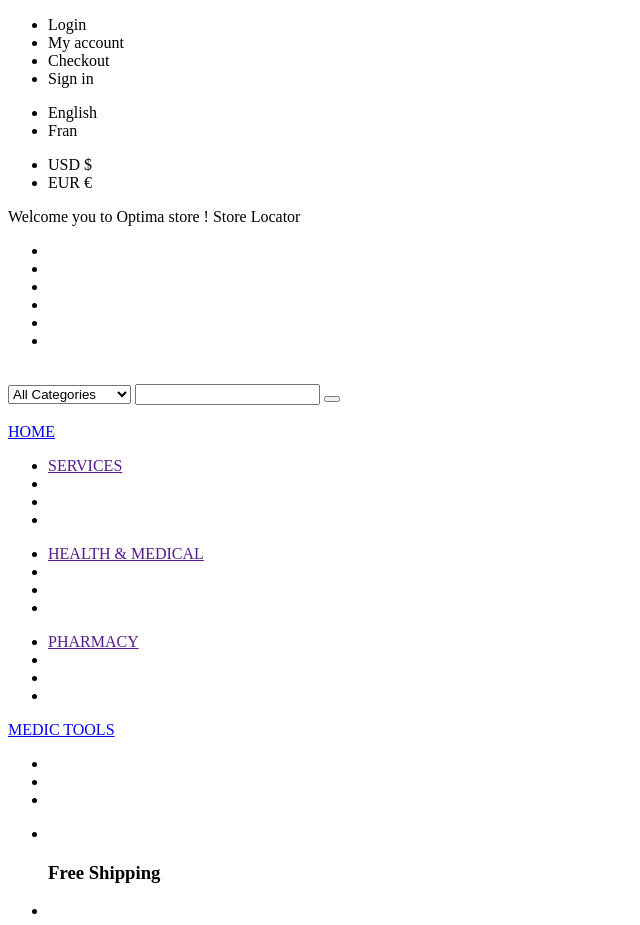
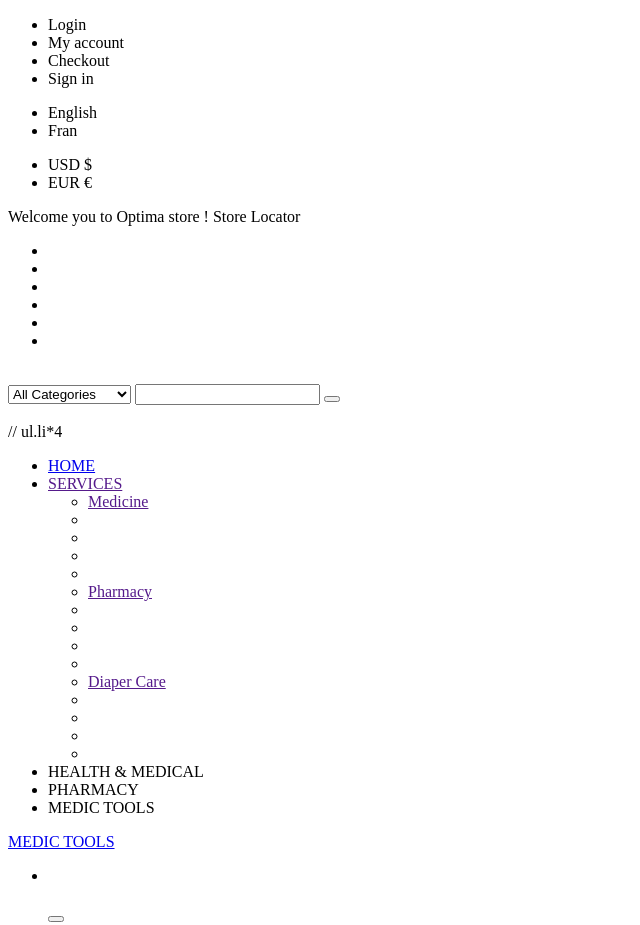
Before and after one commit to at-taitruong/fe-training, a plain HTML site: page html-layout.html in a window 1280 px wide. Shown: the top 925 px of the page, without its empty margins (0-640 px from the left). Drawn offline with Linux system fonts and the light colour scheme.

Commit message:
update code v2

```diff
--- a/html-layout.html
+++ b/html-layout.html
@@ -65,29 +65,43 @@
             <button type="submit"><i class="ic-search"></i></button>
           </form>
         </div>
-        <div class="cart"><a href=""><img src="" alt=""></a></div>
+        <div class="header-cart"><a href=""><img src="" alt=""></a></div>
       </div>
     </div>
     <nav class="nav">
       <div class="container">
-        <a href="/">HOME</a>
+        //
+        ul.li*4
+
         <ul class="menu">
-          <li class="menu-item"><a href="">SERVICES</a></li>
-          <li class="menu-item"><a href=""></a></li>
-          <li class="menu-item"><a href=""></a></li>
-          <li class="menu-item"><a href=""></a></li>
-        </ul>
-        <ul class="menu">
-          <li class="menu-item"><a href="">HEALTH & MEDICAL</a></li>
-          <li class="menu-item"><a href=""></a></li>
-          <li class="menu-item"><a href=""></a></li>
-          <li class="menu-item"><a href=""></a></li>
-        </ul>
-        <ul class="menu">
-          <li class="menu-item"><a href="">PHARMACY</a></li>
-          <li class="menu-item"><a href=""></a></li>
-          <li class="menu-item"><a href=""></a></li>
-          <li class="menu-item"><a href=""></a></li>
+          <li class="menu-item"><a href="/">HOME</a></li>
+          <li class="menu-item">
+            <a href="">SERVICES</a>
+            <ul>
+              <li><a href="">Medicine</a></li>
+              <li><a href=""></a></li>
+              <li><a href=""></a></li>
+              <li><a href=""></a></li>
+              <li><a href=""></a></li>
+            </ul>
+            <ul>
+              <li><a href="">Pharmacy</a></li>
+              <li><a href=""></a></li>
+              <li><a href=""></a></li>
+              <li><a href=""></a></li>
+              <li><a href=""></a></li>
+            </ul>
+            <ul>
+              <li><a href="">Diaper Care</a></li>
+              <li><a href=""></a></li>
+              <li><a href=""></a></li>
+              <li><a href=""></a></li>
+              <li><a href=""></a></li>
+            </ul>
+          </li>
+          <li class="menu-item"><a href=""></a>HEALTH & MEDICAL</li>
+          <li class="menu-item"><a href=""></a>PHARMACY</li>
+          <li class="menu-item"><a href=""></a>MEDIC TOOLS</li>
         </ul>
         <a href="/">MEDIC TOOLS</a>
       </div>
@@ -97,12 +111,17 @@
     <section class="section-sideshow">
       <div class="container">
         <ul>
-          <li><img src="" alt=""></li>
+          <li><img src="" alt="">
+            <h2></h2>
+            <span></span>
+            <button class="btn btn-shop-now"></button>
+          </li>
           <li><img src="" alt=""></li>
           <li><img src="" alt=""></li>
         </ul>
       </div>
     </section>
+
     <section class="section-benefits">
       <div class="container">
         <ul class="benefit-list">
@@ -140,7 +159,7 @@
           <li class="product-item">
             <div class="product-image-block">
               <img src="" alt="">
-              <div class="product-flag"></div>
+              <div class="product-flag"><span></span></div>
               <div class="quick-view"><a href=""><img src="" alt=""></a></div>
               <form action=""><button type="submit">Add to cart</button></form>
             </div>
@@ -384,11 +403,11 @@
           <p>We are a team of designers and developers that create high quality Magento, Prestashop, Opencart..</p>
           <strong>Payment</strong>
           <ul class="payment-list">
-            <li class="payment-item"><img src="" alt=""></li>
-            <li class="payment-item"><img src="" alt=""></li>
-            <li class="payment-item"><img src="" alt=""></li>
-            <li class="payment-item"><img src="" alt=""></li>
-            <li class="payment-item"><img src="" alt=""></li>
+            <li class="payment-item"><i></i></li>
+            <li class="payment-item"><i></i></li>
+            <li class="payment-item"><i></i></li>
+            <li class="payment-item"><i></i></li>
+            <li class="payment-item"><i></i></li>
           </ul>
         </div>
         <div class="footer-middle-col">
```
